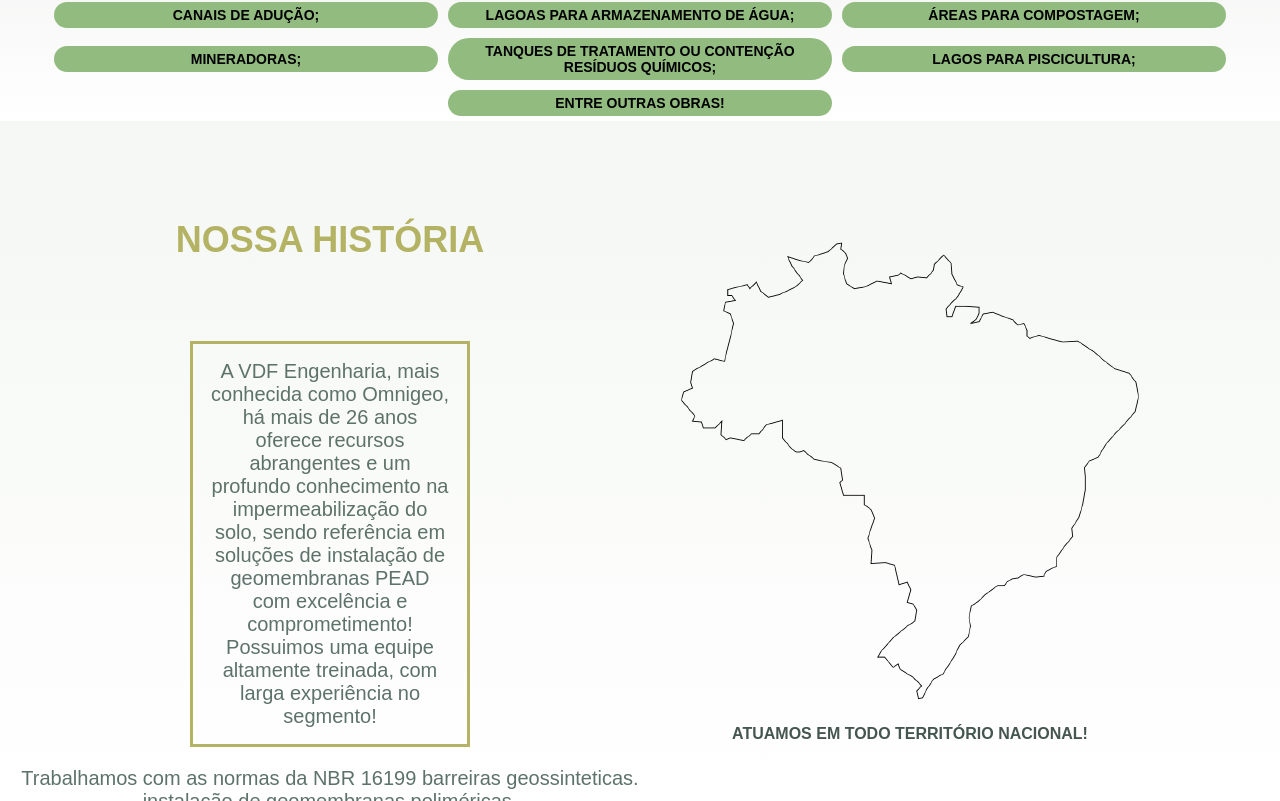
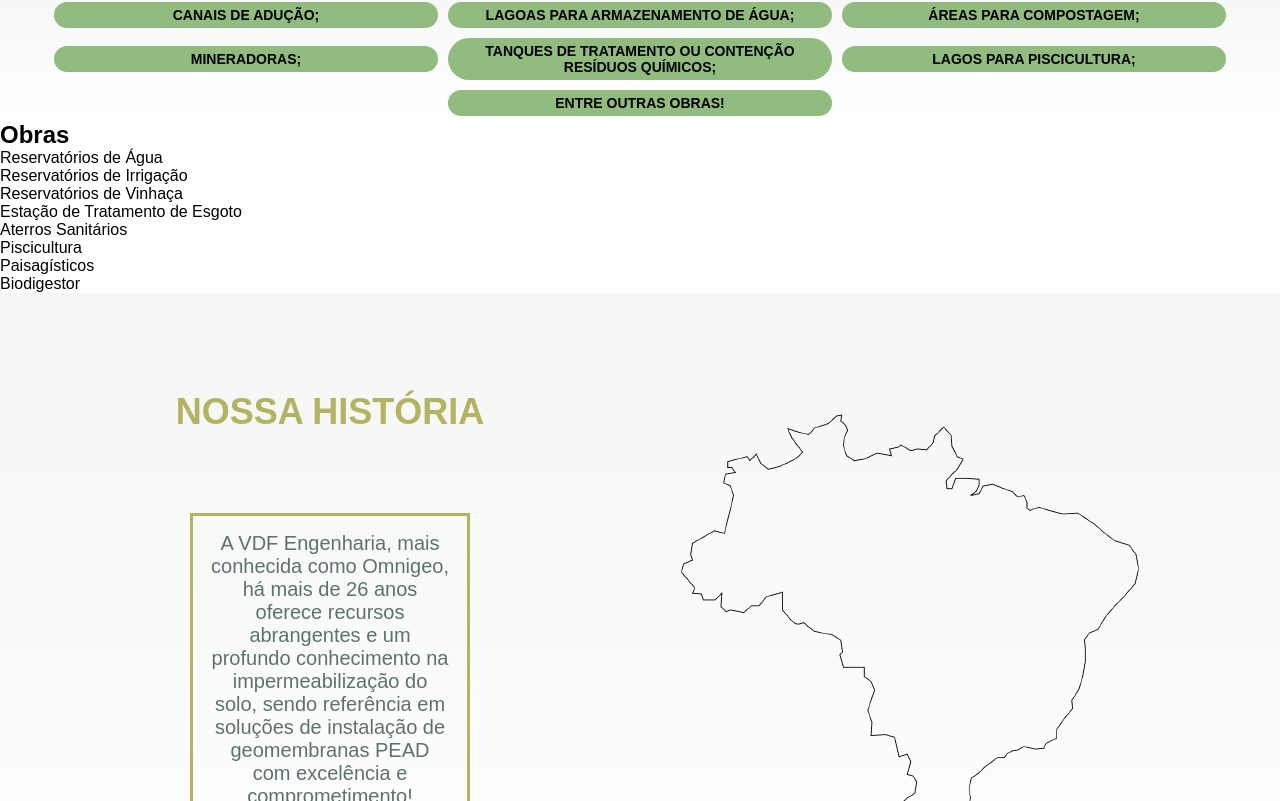
Before and after one commit to lucaslobatob/omnigeo-react, a React (Create React App) app: page / in a window 1280 px wide. Shown: the part 919-1720 px from the top of the page. Built offline with nearby package versions, Linux system fonts and the light colour scheme.

Commit message:
add obras components in app

```diff
--- a/src/App.js
+++ b/src/App.js
@@ -9,6 +9,7 @@
 import Orcamento from './components/orcamentos/orcamento';
 import Contato from './components/contato/contato';
 import FaleConosco from './components/faleConosco/faleConosco';
+import Obras from './components/obras/obras';
 import Footer from './components/footer/footer';
 
 function App() {
@@ -31,6 +32,9 @@
         <Servicos />
       </div>
       <div className="reveal">
+        <Obras />
+      </div>
+      <div className="reveal">
         <Sobre />
       </div>
       <div className="reveal">
```
